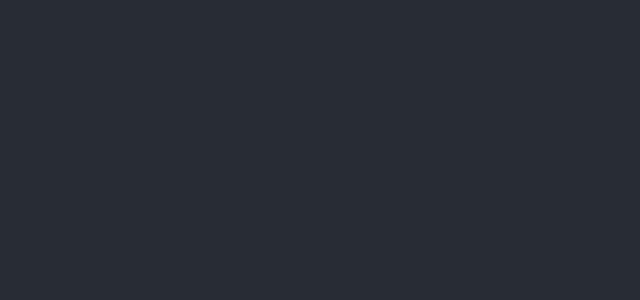
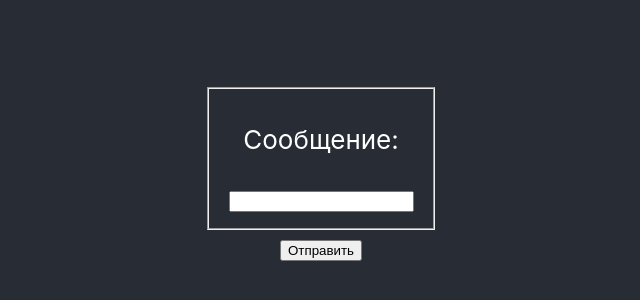
Before and after one commit to silenceafter/react, a React (Create React App) app in the folder homework2/: page / in a window 1280 px wide. Shown: the part 226-526 px from the top of the page, without its empty margins (319-959 px from the left). Built offline with nearby package versions, Linux system fonts and the light colour scheme.

Commit message:
Задание1-5 Обновление 22.08.22

```diff
--- a/homework2/src/App.js
+++ b/homework2/src/App.js
@@ -1,24 +1,49 @@
 import React, { useEffect, useState } from 'react';
 import './App.css';
 
-export function DDD() {
-  const [messageList, setMessageList] = useState([]);
-  const updateMessageList = () => {
-    setMessageList({ text: "", author: ""});
-  };
-
-
+export function DDD(props) {
   /*useEffect(() => {
     console.log(messageList);
-  }, [messageList]);*/
-  return (<div>{messageList}</div>);//messageList.map((messageList) => <div>{messageList}</div>);
+  }, [messageList]);
+  return (
+    <div>
+      {messageList.map((element, index) => {
+        return (
+          <div key={index}>
+            <h2>{element.id} текст: {element.text}, сообщение: {element.author}</h2>
+          </div>
+        );
+      })}
+    </div>
+  );*/
 }
 
 function App() {
+  const [messageList, setMessageList] = useState([]);
+  const updateMessageList = (props) => {
+    setMessageList(current => [...current, {id: 1, text: props.message, author: 'kkk'}]);
+  };
   return (
     <div className="App">
       <header className="App-header">
-        {DDD()}
+        <form onSubmit={updateMessageList}>
+          <fieldset>
+            <label>
+              <p>Сообщение: </p>
+              <input name='message'/>
+            </label>
+          </fieldset>
+          <button type='submit'>Отправить</button>
+        </form>
+        <div>
+          {messageList.map((element, index) => {
+            return (
+              <div key={index}>
+                <h2>{element.id} текст: {element.text}, сообщение: {element.author}</h2>
+              </div>
+            );
+          })}
+        </div>
       </header>
     </div>
   );
```
Also changed, not shown: 1 other file (tests, documents, lock files or other folders).
